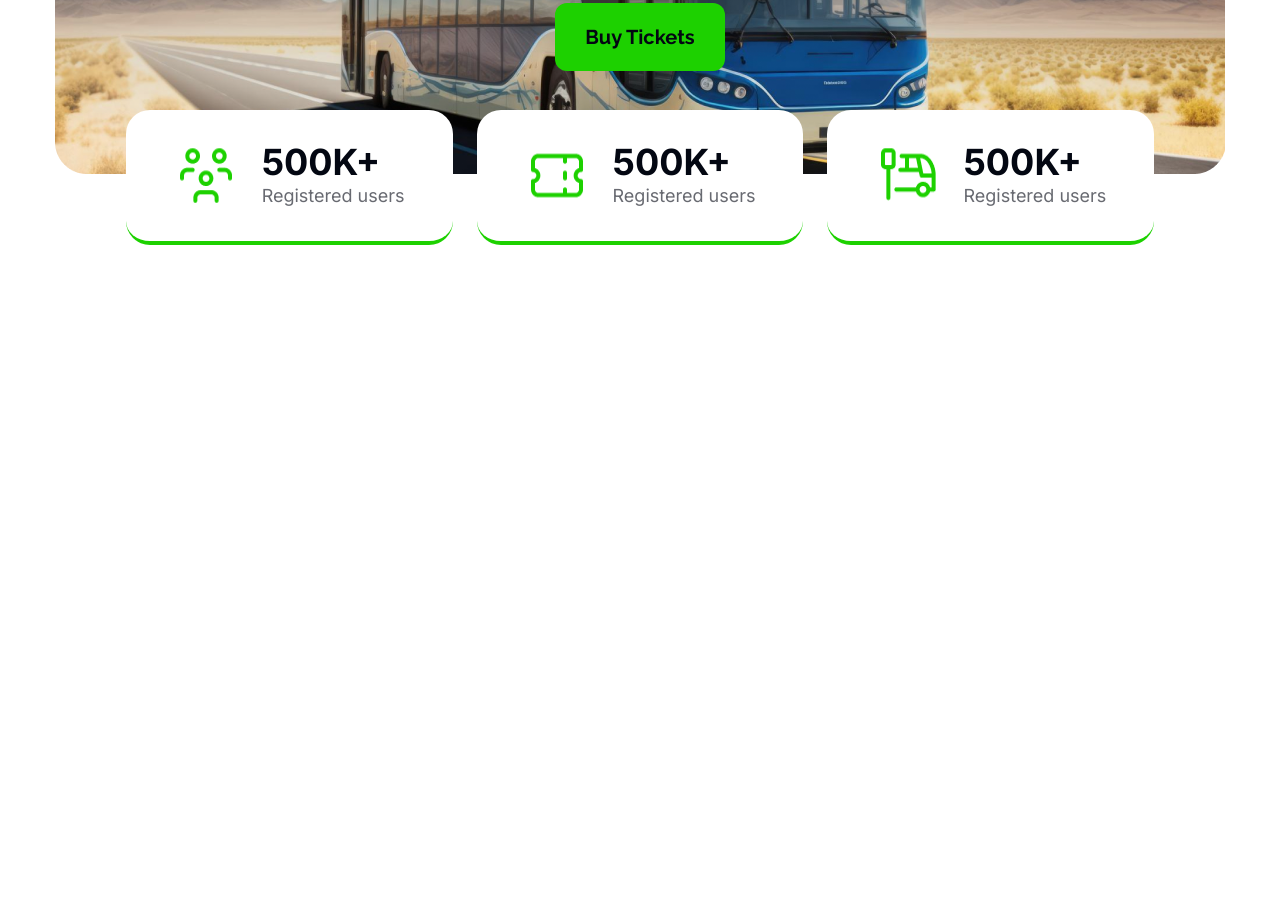
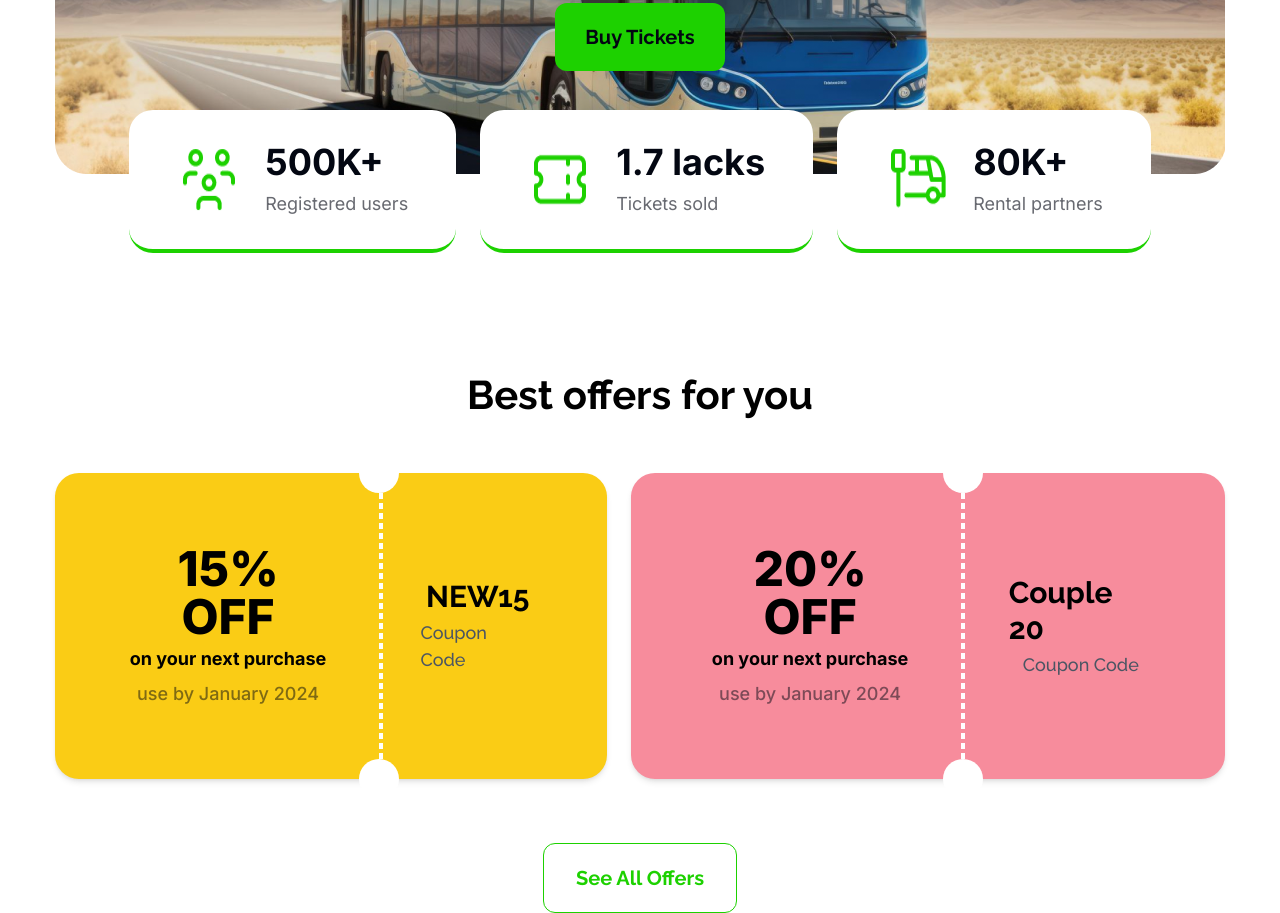
Before and after one commit to rifatrahman1/Smart-Ticketing-With-DOM, a plain HTML site: page index.html in a window 1280 px wide. Shown: the part 522-1435 px from the top of the page. Before the commit the page ends 831 px from the top, so only its background shows below. Drawn offline with nearby package versions, Linux system fonts and the light colour scheme.

Commit message:
added to best offer seciton

```diff
--- a/index.html
+++ b/index.html
@@ -1,16 +1,21 @@
 <!DOCTYPE html>
 <html lang="en">
+
 <head>
     <meta charset="UTF-8">
     <meta name="viewport" content="width=device-width, initial-scale=1.0">
     <!-- raleway font by google font -->
     <link rel="preconnect" href="https://fonts.googleapis.com">
     <link rel="preconnect" href="https://fonts.gstatic.com" crossorigin>
-    <link href="https://fonts.googleapis.com/css2?family=Bebas+Neue&family=Dancing+Script:wght@400..700&family=EB+Garamond:ital,wght@0,400..800;1,400..800&family=Manrope:wght@200..800&family=Nothing+You+Could+Do&family=Poppins:ital,wght@0,100;0,200;0,300;0,400;0,500;0,600;0,700;0,800;0,900;1,100;1,200;1,300;1,400;1,500;1,600;1,700;1,800;1,900&family=Raleway:ital,wght@0,100..900;1,100..900&display=swap" rel="stylesheet">
+    <link
+        href="https://fonts.googleapis.com/css2?family=Bebas+Neue&family=Dancing+Script:wght@400..700&family=EB+Garamond:ital,wght@0,400..800;1,400..800&family=Manrope:wght@200..800&family=Nothing+You+Could+Do&family=Poppins:ital,wght@0,100;0,200;0,300;0,400;0,500;0,600;0,700;0,800;0,900;1,100;1,200;1,300;1,400;1,500;1,600;1,700;1,800;1,900&family=Raleway:ital,wght@0,100..900;1,100..900&display=swap"
+        rel="stylesheet">
     <!-- inter font by google font -->
     <link rel="preconnect" href="https://fonts.googleapis.com">
     <link rel="preconnect" href="https://fonts.gstatic.com" crossorigin>
-    <link href="https://fonts.googleapis.com/css2?family=Bebas+Neue&family=Dancing+Script:wght@400..700&family=EB+Garamond:ital,wght@0,400..800;1,400..800&family=Inter:ital,opsz,wght@0,14..32,100..900;1,14..32,100..900&family=Manrope:wght@200..800&family=Nothing+You+Could+Do&family=Poppins:ital,wght@0,100;0,200;0,300;0,400;0,500;0,600;0,700;0,800;0,900;1,100;1,200;1,300;1,400;1,500;1,600;1,700;1,800;1,900&family=Raleway:ital,wght@0,100..900;1,100..900&display=swap" rel="stylesheet">
+    <link
+        href="https://fonts.googleapis.com/css2?family=Bebas+Neue&family=Dancing+Script:wght@400..700&family=EB+Garamond:ital,wght@0,400..800;1,400..800&family=Inter:ital,opsz,wght@0,14..32,100..900;1,14..32,100..900&family=Manrope:wght@200..800&family=Nothing+You+Could+Do&family=Poppins:ital,wght@0,100;0,200;0,300;0,400;0,500;0,600;0,700;0,800;0,900;1,100;1,200;1,300;1,400;1,500;1,600;1,700;1,800;1,900&family=Raleway:ital,wght@0,100..900;1,100..900&display=swap"
+        rel="stylesheet">
     <!-- tailwind css link up -->
     <script src="https://cdn.tailwindcss.com"></script>
     <title>Smart Ticketing</title>
@@ -18,11 +23,13 @@
         .font-raleway {
             font-family: "Raleway", sans-serif;
         }
-        .font-inter{
+
+        .font-inter {
             font-family: "Inter", sans-serif;
         }
     </style>
 </head>
+
 <body>
 
     <!-- header section start -->
@@ -48,9 +55,14 @@
         <!-- hero section start -->
         <div class="h-[550px] mt-9" style="background-image: url('./images/banner.png');">
             <div class="flex flex-col justify-center items-center text-center h-[550px]">
-                <h1 class="text-[64px] font-raleway font-extrabold leading-[86px] text-white">End-to-End Travel with <br> <span class="text-[#1DD100]">Rifat Paribahan</span></h1>
-                <p class="text-[18px] font-inter text-white leading-7 mt-4">Yes, you can run unit tests and view the results directly within the app. The <br> integrated testing features allow for a streamlined .</p>
-                <button class="text-[#030712] bg-[#1DD100] text-xl font-bold py-5 px-[30px] font-raleway rounded-xl mt-8">Buy Tickets</button>
+                <h1 class="text-[64px] font-raleway font-extrabold leading-[86px] text-white">End-to-End Travel with
+                    <br> <span class="text-[#1DD100]">Rifat Paribahan</span>
+                </h1>
+                <p class="text-[18px] font-inter text-white leading-7 mt-4">Yes, you can run unit tests and view the
+                    results directly within the app. The <br> integrated testing features allow for a streamlined .</p>
+                <button
+                    class="text-[#030712] bg-[#1DD100] text-xl font-bold py-5 px-[30px] font-raleway rounded-xl mt-8">Buy
+                    Tickets</button>
             </div>
         </div>
 
@@ -60,21 +72,21 @@
                 <img src="./images/people.png" alt="">
                 <div class="font-inter">
                     <p class="text-4xl font-bold text-[#030712]">500K+</p>
-                    <p class="text-[18px] text-[#03071299]">Registered users</p>
+                    <p class="text-[18px] text-[#03071299] mt-2">Registered users</p>
                 </div>
             </div>
             <div class="flex gap-6 px-12 py-8 bg-white rounded-3xl border-b-4 border-[#1DD100]">
                 <img src="./images/ticket-cupon.png" alt="">
                 <div class="font-inter">
-                    <p class="text-4xl font-bold text-[#030712]">500K+</p>
-                    <p class="text-[18px] text-[#03071299]">Registered users</p>
+                    <p class="text-4xl font-bold text-[#030712]">1.7 lacks</p>
+                    <p class="text-[18px] text-[#03071299] mt-2">Tickets sold</p>
                 </div>
             </div>
             <div class="flex gap-6 px-12 py-8 bg-white rounded-3xl border-b-4 border-[#1DD100]">
                 <img src="./images/stoppage.png" alt="">
                 <div class="font-inter">
-                    <p class="text-4xl font-bold text-[#030712]">500K+</p>
-                    <p class="text-[18px] text-[#03071299]">Registered users</p>
+                    <p class="text-4xl font-bold text-[#030712]">80K+</p>
+                    <p class="text-[18px] text-[#03071299] mt-2">Rental partners</p>
                 </div>
             </div>
         </div>
@@ -83,5 +95,70 @@
         <!-- hero section end -->
     </header>
     <!-- header section end -->
+
+    <main>
+        <!-- best offer for you section start -->
+        <section class="w-[1170px] mx-auto mt-12">
+            <h1 class="text-[40px] font-bold font-raleway text-center">Best offers for you</h1>
+            <div class="flex items-center justify-center font-inter mb-8 mt-12">
+                <div class="flex space-x-6">
+                    <!-- Left Coupon -->
+                    <div class="relative flex items-center bg-yellow-400 rounded-3xl shadow-md px-12 py-12 ">
+                        <div class="flex flex-col items-center justify-center px-6 py-6 text-center border-white">
+                            <h2 class="text-5xl font-extrabold">15% OFF</h2>
+                            <p class="mt-1 text-[18px] font-bold">on your next purchase</p>
+                            <p class="mt-2 text-[18px] text-[#03071280] font-medium">use by January 2024</p>
+                        </div>
+
+
+                        <div class="w-11 flex flex-col items-center justify-between h-full overflow-hidden ">
+                            <span class="bg-white inline-block w-10 h-10 rounded-full absolute -top-5 right-52"></span>
+                            <span
+                                class="inline-block border-dashed border-2 border-white h-full rounded-full absolute top-0 right-56"></span>
+                            <span
+                                class="bg-white inline-block w-10 h-10 rounded-full absolute -bottom-5 right-52"></span>
+                        </div>
+
+
+
+                        <div class="flex flex-col items-center justify-center px-6 py-4 font-raleway">
+                            <p class="font-bold text-3xl">NEW15</p>
+                            <p class="mt-1 text-gray-600 text-[18px] font-medium">Coupon Code</p>
+                        </div>
+                    </div>
+
+                    <!-- Right Coupon -->
+                    <div class="relative flex items-center bg-[#F78C9C] rounded-3xl shadow-md px-12 py-12">
+                        <div class="flex flex-col items-center justify-center px-6 py-4 text-center border-white">
+                            <h2 class="text-5xl font-extrabold">20% OFF</h2>
+                            <p class="mt-1 text-[18px] font-bold">on your next purchase</p>
+                            <p class="mt-2 text-[18px] text-[#03071280] font-medium">use by January 2024</p>
+                        </div>
+
+
+                        <div class="w-11 flex flex-col items-center justify-between h-full overflow-hidden ">
+                            <span class="bg-white inline-block w-10 h-10 rounded-full absolute -top-5 right-78"></span>
+                            <span
+                                class="inline-block border-dashed border-2 border-white h-full rounded-full absolute top-0 right-76"></span>
+                            <span
+                                class="bg-white inline-block w-10 h-10 rounded-full absolute -bottom-5 right-78"></span>
+                        </div>
+
+
+
+                        <div class="flex flex-col items-center justify-center px-6 py-4 font-raleway">
+                            <p class="font-bold text-3xl">Couple 20</p>
+                            <p class="mt-1 text-gray-600 text-[18px] font-medium">Coupon Code</p>
+                        </div>
+                    </div>
+                </div>
+            </div>
+            <div class="flex justify-center mt-16">
+                <button class="text-xl font-bold font-raleway text-[#1DD100] border border-[#1DD100] py-5 px-8 rounded-xl">See All Offers</button>
+            </div>
+        </section>
+        <!-- best offer for you section end -->
+    </main>
 </body>
+
 </html>
```
Lines whose indentation alone changed are shown as unchanged.
